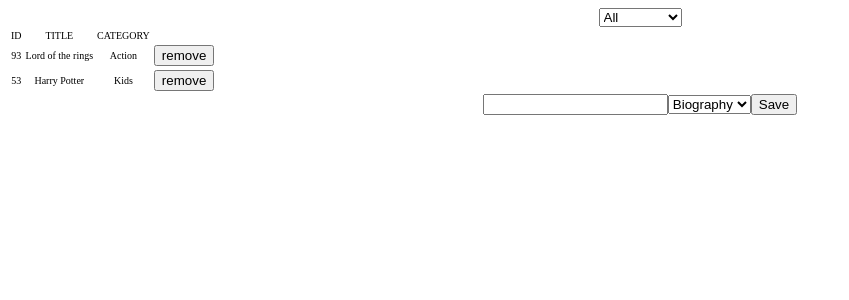
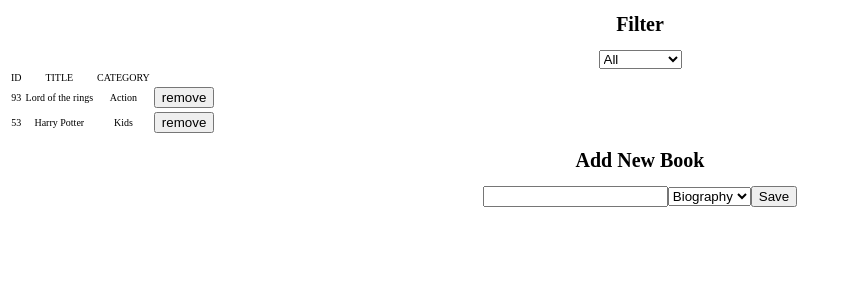
Before and after one commit to misterpaul4/bookstore, a React (Create React App) app: page / in a window 1280 px wide. Shown: the top 300 px of the page, without its empty margins (0-849 px from the left). Built offline with nearby package versions, Linux system fonts and the light colour scheme.

Commit message:
Add PropTypes Validations

```diff
--- a/src/component/CategoryFilter.js
+++ b/src/component/CategoryFilter.js
@@ -1,30 +1,30 @@
-/* eslint-disable react/prop-types */
-/* eslint-disable no-console */
 import React from 'react';
+import propTypes from 'prop-types';
 // import { connect } from 'react-redux';
 import categories from '../resources/categories';
 
 function CategoryFilter(props) {
+  const allCategories = ['All', ...categories];
   const handleChange = e => {
     props.updateFilter(e.target.value);
-    // console.log('initial filter', filter);
   };
 
   const MakeCategory = cat => <option>{cat}</option>;
 
-  // console.log(categories);
   return (
-    <form>
-      <select id="categoryFilter" onChange={e => { handleChange(e); }}>
-        {categories.map(MakeCategory)}
-      </select>
-    </form>
+    <div>
+      <h1>Filter</h1>
+      <form>
+        <select id="categoryFilter" onChange={e => { handleChange(e); }}>
+          {allCategories.map(MakeCategory)}
+        </select>
+      </form>
+    </div>
   );
 }
 
-// const mapStateToProps = state => ({
-//   filter: state.filter,
-// });
+CategoryFilter.propTypes = {
+  updateFilter: propTypes.func.isRequired,
+};
 
-// export default connect(mapStateToProps)(CategoryFilter);
 export default CategoryFilter;
--- a/src/containers/BookForm.js
+++ b/src/containers/BookForm.js
@@ -2,6 +2,7 @@
 import propTypes from 'prop-types';
 import { connect } from 'react-redux';
 import { createBook } from '../actions';
+import categories from '../resources/categories';
 
 function BookForm(props) {
   const [book, setBook] = useState({
@@ -45,17 +46,18 @@
     });
   };
 
-  const categories = ['Biography', 'History', 'Horror', 'Kids', 'Learning', 'Sci-Fi'];
   const MakeCategory = cat => <option>{cat}</option>;
   return (
+    <div>
+      <h1>Add New Book</h1>
       <form>
         <input value={book.title} type="text" id="title" onChange={e => { handleChange(e); }} />
         <select value={book.category} id="category" onChange={e => { handleChange(e); }}>
           {categories.map(MakeCategory)}
         </select>
         <button type="submit" onClick={handleSubmit}>Save</button>
-
       </form>
+    </div>
   );
 }
 
--- a/src/containers/BookList.js
+++ b/src/containers/BookList.js
@@ -1,6 +1,3 @@
-/* eslint-disable no-unused-vars */
-/* eslint-disable react/prop-types */
-/* eslint-disable no-console */
 import React from 'react';
 import propTypes from 'prop-types';
 import { connect } from 'react-redux';
@@ -67,7 +64,9 @@
     title: propTypes.string,
     category: propTypes.string,
   }).isRequired).isRequired,
+  filter: propTypes.string.isRequired,
   removeBook: propTypes.func.isRequired,
+  changeCategoryFilter: propTypes.func.isRequired,
 };
 
 export default connect(mapStateToProps, mapDispatchToProps)(BookList);
--- a/src/resources/categories.js
+++ b/src/resources/categories.js
@@ -1,3 +1,3 @@
-const categories = ['All', 'Biography', 'History', 'Horror', 'Kids', 'Learning', 'Sci-Fi'];
+const categories = ['Action', 'Biography', 'History', 'Horror', 'Kids', 'Learning', 'Sci-Fi'].sort();
 
 export default categories;
```
Also changed, not shown: 1 other file (tests, documents, lock files or other folders). Lines whose indentation alone changed are shown as unchanged.
